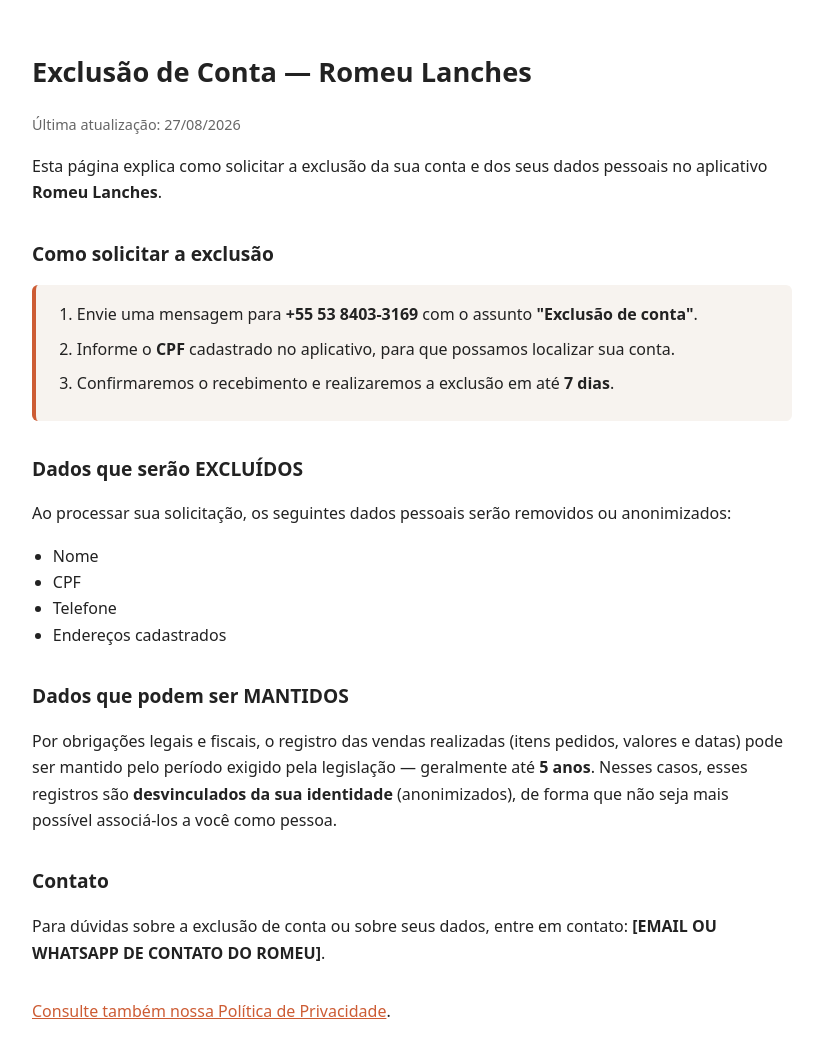
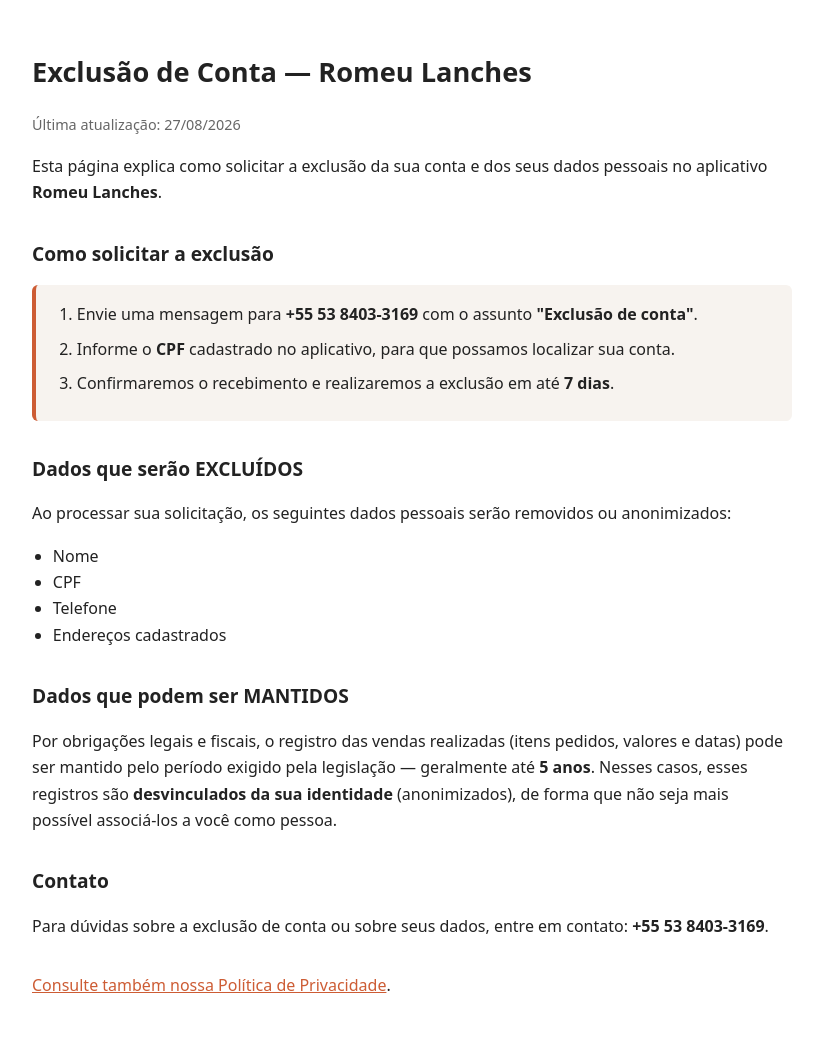
Before and after one commit to davi-rdgr/Exclus-o-de-conta---Romeu-Lanches, a plain HTML site: page index.html in a window 1280 px wide. Shown: the whole page, without its empty margins (228-1051 px from the left). Drawn offline with Linux system fonts and the light colour scheme.

Commit message:
correção do telefone do Romeu.

```diff
--- a/index.html
+++ b/index.html
@@ -45,7 +45,7 @@
   <p>Por obrigações legais e fiscais, o registro das vendas realizadas (itens pedidos, valores e datas) pode ser mantido pelo período exigido pela legislação — geralmente até <span class="destaque">5 anos</span>. Nesses casos, esses registros são <span class="destaque">desvinculados da sua identidade</span> (anonimizados), de forma que não seja mais possível associá-los a você como pessoa.</p>
 
   <h2>Contato</h2>
-  <p>Para dúvidas sobre a exclusão de conta ou sobre seus dados, entre em contato: <span class="destaque">[EMAIL OU WHATSAPP DE CONTATO DO ROMEU]</span>.</p>
+  <p>Para dúvidas sobre a exclusão de conta ou sobre seus dados, entre em contato: <span class="destaque">+55 53 8403-3169</span>.</p>
 
   <p style="margin-top:2rem;"><a href="https://politica-de-privacidade-romeu-lanch.vercel.app/">Consulte também nossa Política de Privacidade</a>.</p>
 </body>
```
